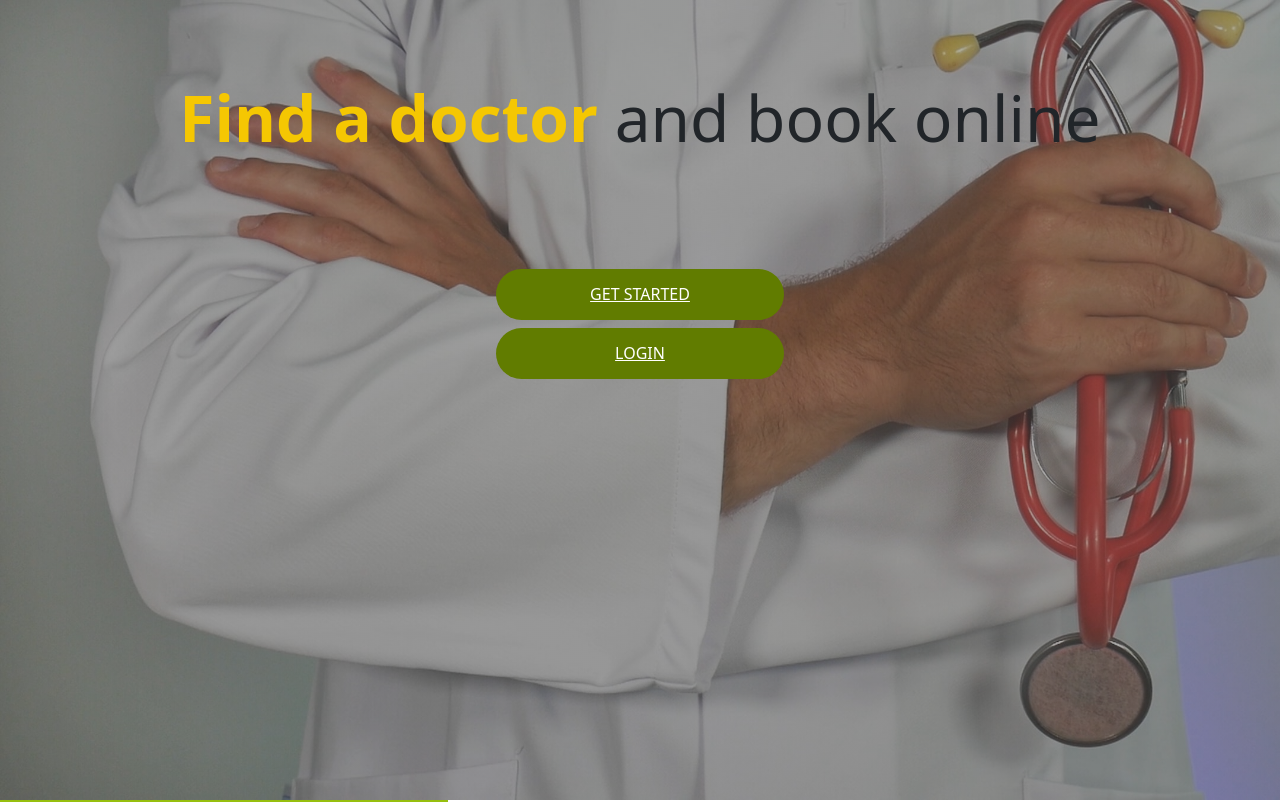
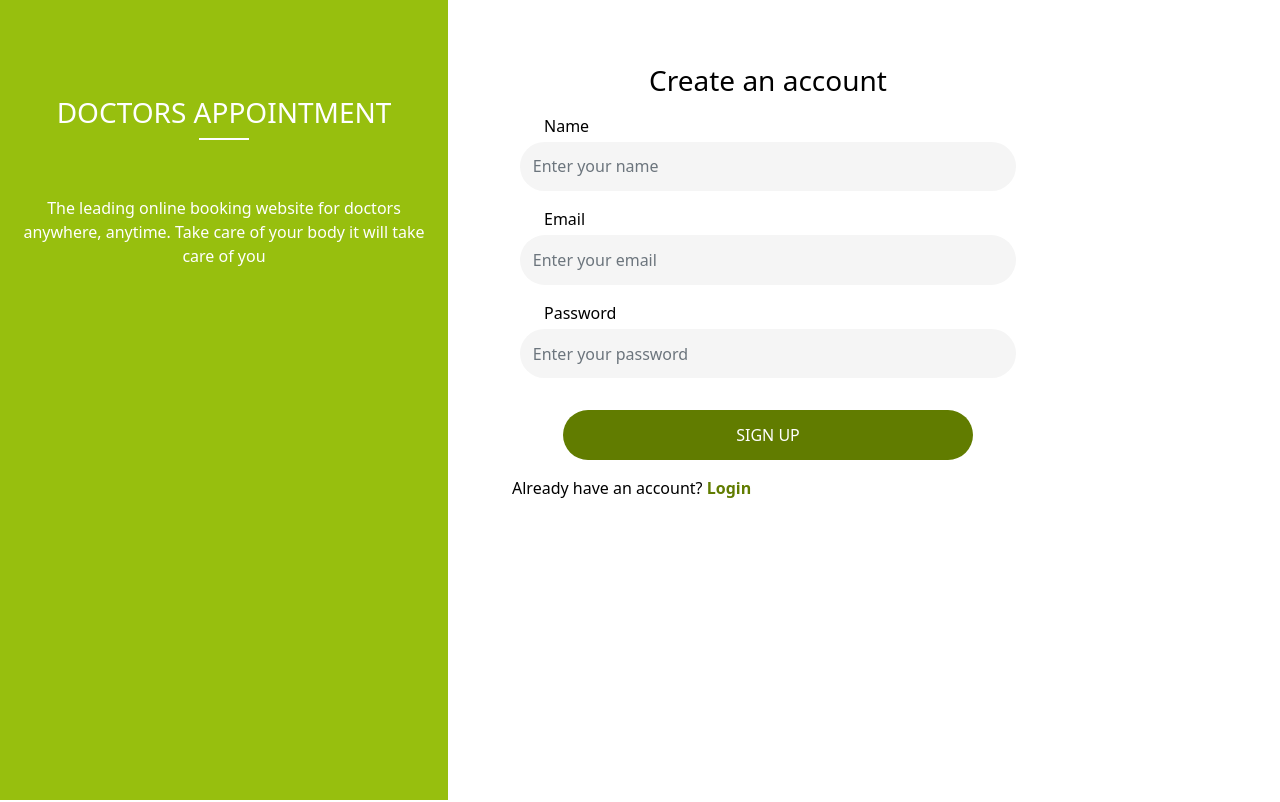
Before and after one commit to jmoseka/doctor_appointment_frontend, a React (Create React App) app: page /signup in a window 1280 px wide. Shown: the top 802 px of the page. Built offline with nearby package versions, Linux system fonts and the light colour scheme; a web font is replaced by a local one.

Commit message:
Fix app.js splashscreen routes

```diff
--- a/src/App.js
+++ b/src/App.js
@@ -16,6 +16,7 @@ import Appointments from './components/my_appointment/Appointments';
 
 const App = () => {
   const hasAccount = localStorages.getUser();
+  // console.log('have', localStorages.getUser().user).getItem('user');
 
   if (hasAccount?.user) {
     return (
@@ -38,9 +39,8 @@ const App = () => {
   }
   return (
     <div>
-      <Splashscreen />
       <Routes>
-        <Route path="/splashscreen" element={<Splashscreen />} />
+        <Route path="/" element={<Splashscreen />} />
         <Route path="/signup" element={<Signup />} />
         <Route path="/signin" element={<Signin />} />
       </Routes>
```
